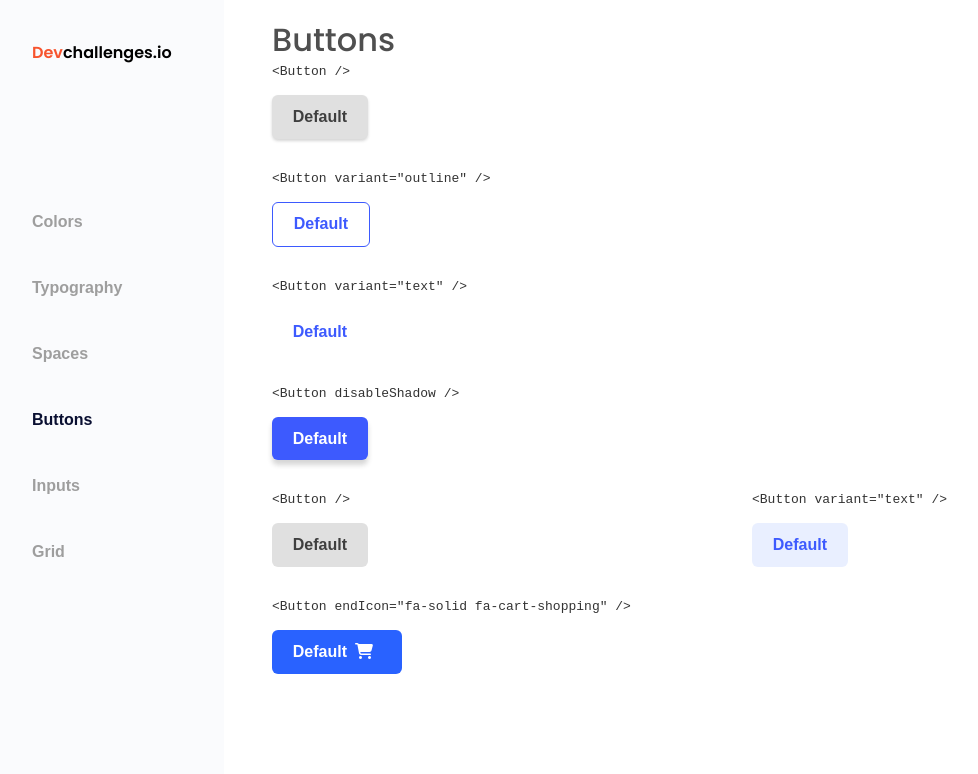
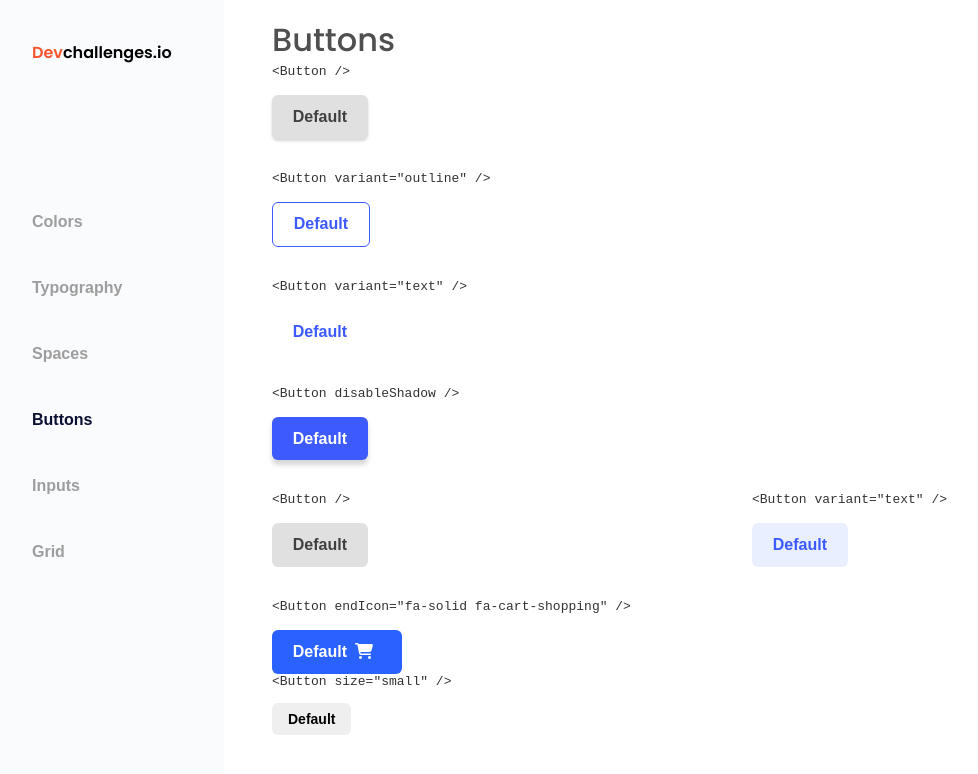
Before and after one commit to gabycode/buttonComponent, a React (Vite) app: page / in a window 1280 px wide. Shown: the top 774 px of the page, without its empty margins (0-978 px from the left). Built offline with nearby package versions, Linux system fonts and the light colour scheme.

Commit message:
add: button with different sizes

```diff
--- a/src/App.css
+++ b/src/App.css
@@ -208,6 +208,23 @@ button i {
   margin: 0 0.5em;
 }
 
+/* BUTTON SIZES */
+
+button.button-small {
+  font-size: 14px;
+  padding: 8px 16px;
+}
+
+button.button-medium {
+  font-size: 16px;
+  padding: 12px 24px;
+}
+
+button.button-large {
+  font-size: 20px;
+  padding: 16px 32px;
+}
+
 @media (min-width: 768px) {
   .App {
     display: flex;
--- a/src/components/Buttons.jsx
+++ b/src/components/Buttons.jsx
@@ -5,6 +5,17 @@ export default function Buttons() {
   const [disable, setDisable] = useState(false);
   const [textDisable, setTextDisable] = useState(false);
   const [iconOnEnd, setIconOnEnd] = useState(false);
+  const [size, setSize] = useState("small");
+
+  const handleClick = () => {
+    if (size === "small") {
+      setSize("medium");
+    } else if (size === "medium") {
+      setSize("large");
+    } else {
+      setSize("small");
+    }
+  };
 
   return (
     <div className="main">
@@ -91,6 +102,17 @@ export default function Buttons() {
           </button>
         </div>
       </div>
+
+      <div className="button-row">
+        <div className="btn-container">
+          <pre className="button-title">
+            &lt;Button size="{`${size}`}" /&gt;
+          </pre>
+          <button className={`button-${size}`} onClick={handleClick}>
+            Default
+          </button>
+        </div>
+      </div>
     </div>
   );
 }
```
